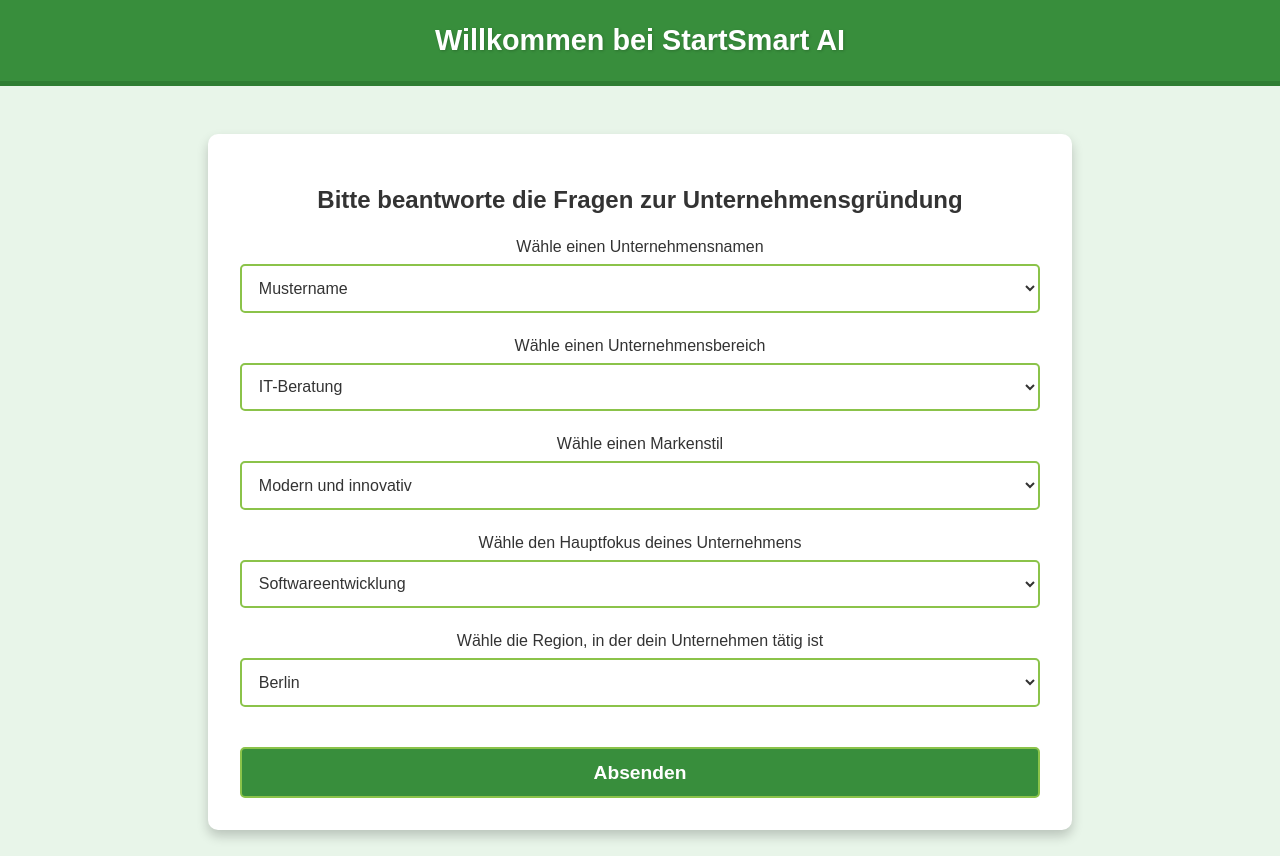
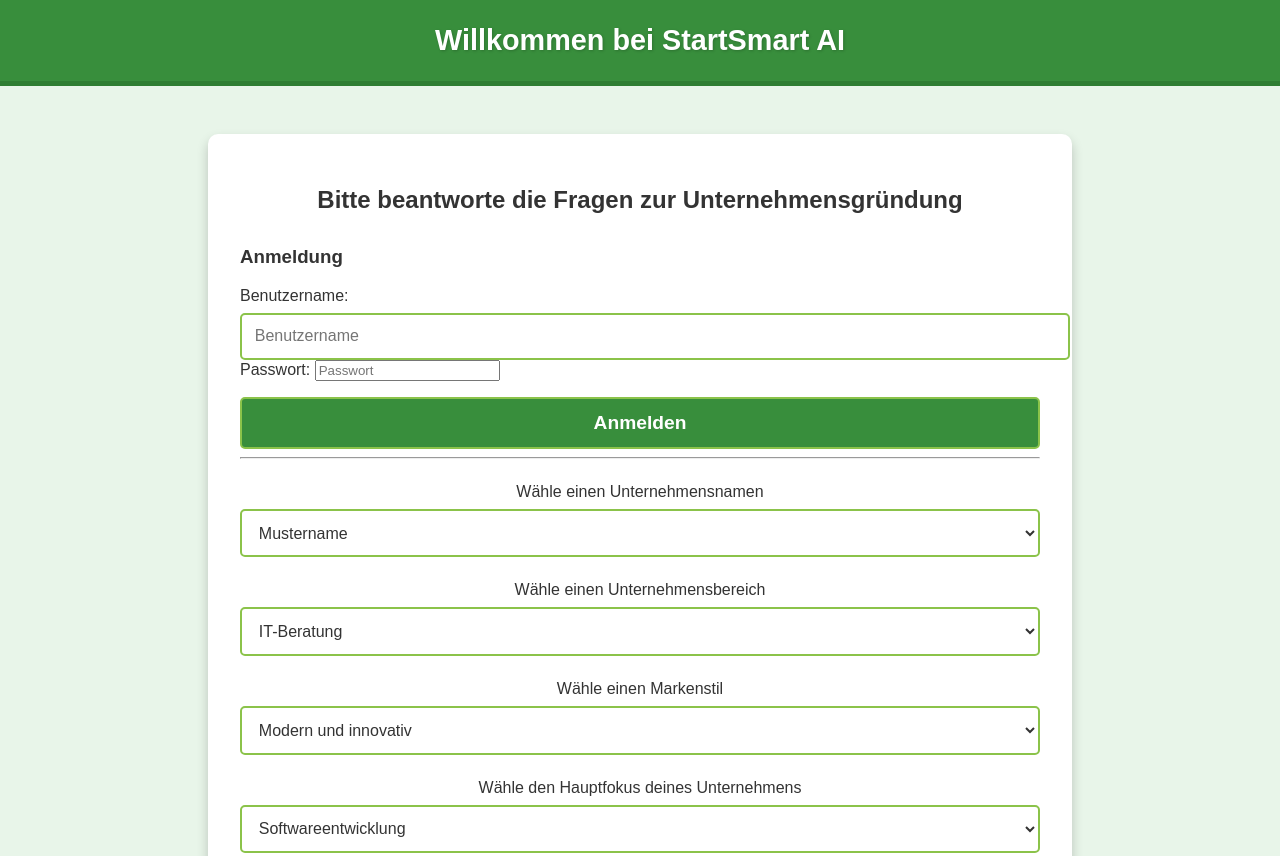
Before and after one commit to TheRobCraftYT/StartSmartAI, a plain HTML site: page index.html in a window 1280 px wide. Shown: the top 856 px of the page. Drawn offline with Linux system fonts and the light colour scheme.

Commit message:
Update index.html

```diff
--- a/index.html
+++ b/index.html
@@ -34,7 +34,7 @@
         .question {
             margin: 1.5rem 0;
         }
-        select, input[type="text"], input[type="number"], button {
+        select, input[type="text"], input[type="number"], input[type="email"], button {
             width: 100%;
             padding: 0.8rem;
             margin-top: 0.5rem;
@@ -55,6 +55,10 @@
         button:hover {
             background: #2E7D32;
         }
+        .login-container {
+            text-align: left;
+            margin-top: 2rem;
+        }
     </style>
 </head>
 <body>
@@ -65,8 +69,23 @@
 
 <div class="container">
     <h2>Bitte beantworte die Fragen zur Unternehmensgründung</h2>
+
+    <!-- Anmeldung -->
+    <div class="login-container">
+        <h3>Anmeldung</h3>
+        <form id="login-form">
+            <label for="username">Benutzername:</label>
+            <input type="text" id="username" placeholder="Benutzername" required>
+            <label for="password">Passwort:</label>
+            <input type="password" id="password" placeholder="Passwort" required>
+            <button type="submit">Anmelden</button>
+        </form>
+    </div>
+
+    <hr>
+
+    <!-- Unternehmensfragen -->
     <form id="business-form">
-        <!-- Frage 1: Unternehmensname -->
         <div class="question">
             <label for="business-name">Wähle einen Unternehmensnamen</label>
             <select id="business-name">
@@ -77,7 +96,6 @@
             </select>
         </div>
 
-        <!-- Frage 2: Unternehmensbereich -->
         <div class="question">
             <label for="business-area">Wähle einen Unternehmensbereich</label>
             <select id="business-area">
@@ -88,7 +106,6 @@
             </select>
         </div>
 
-        <!-- Frage 3: Markenstil -->
         <div class="question">
             <label for="brand-style">Wähle einen Markenstil</label>
             <select id="brand-style">
@@ -99,7 +116,6 @@
             </select>
         </div>
 
-        <!-- Frage 4: Unternehmensfokus -->
         <div class="question">
             <label for="business-focus">Wähle den Hauptfokus deines Unternehmens</label>
             <select id="business-focus">
@@ -110,7 +126,6 @@
             </select>
         </div>
 
-        <!-- Frage 5: Unternehmensregion -->
         <div class="question">
             <label for="business-region">Wähle die Region, in der dein Unternehmen tätig ist</label>
             <select id="business-region">
@@ -126,7 +141,22 @@
 </div>
 
 <script>
-    // Diese Funktion wird beim Absenden des Formulars aufgerufen
+    // Anmeldung (Pseudofunktion)
+    document.querySelector('#login-form').addEventListener('submit', function(event) {
+        event.preventDefault();  // Verhindert das normale Absenden des Formulars
+
+        const username = document.querySelector('#username').value;
+        const password = document.querySelector('#password').value;
+
+        // Hier könnte man eine richtige Login-Logik einbauen, für die Demo bleibt es pseudomäßig
+        if (username && password) {
+            alert('Erfolgreich eingeloggt!');
+        } else {
+            alert('Bitte gib einen Benutzernamen und ein Passwort ein.');
+        }
+    });
+
+    // Weiterleitung zur Kontakt-Seite
     document.querySelector('#business-form').addEventListener('submit', function(event) {
         event.preventDefault();  // Verhindert das normale Absenden des Formulars
 
```
